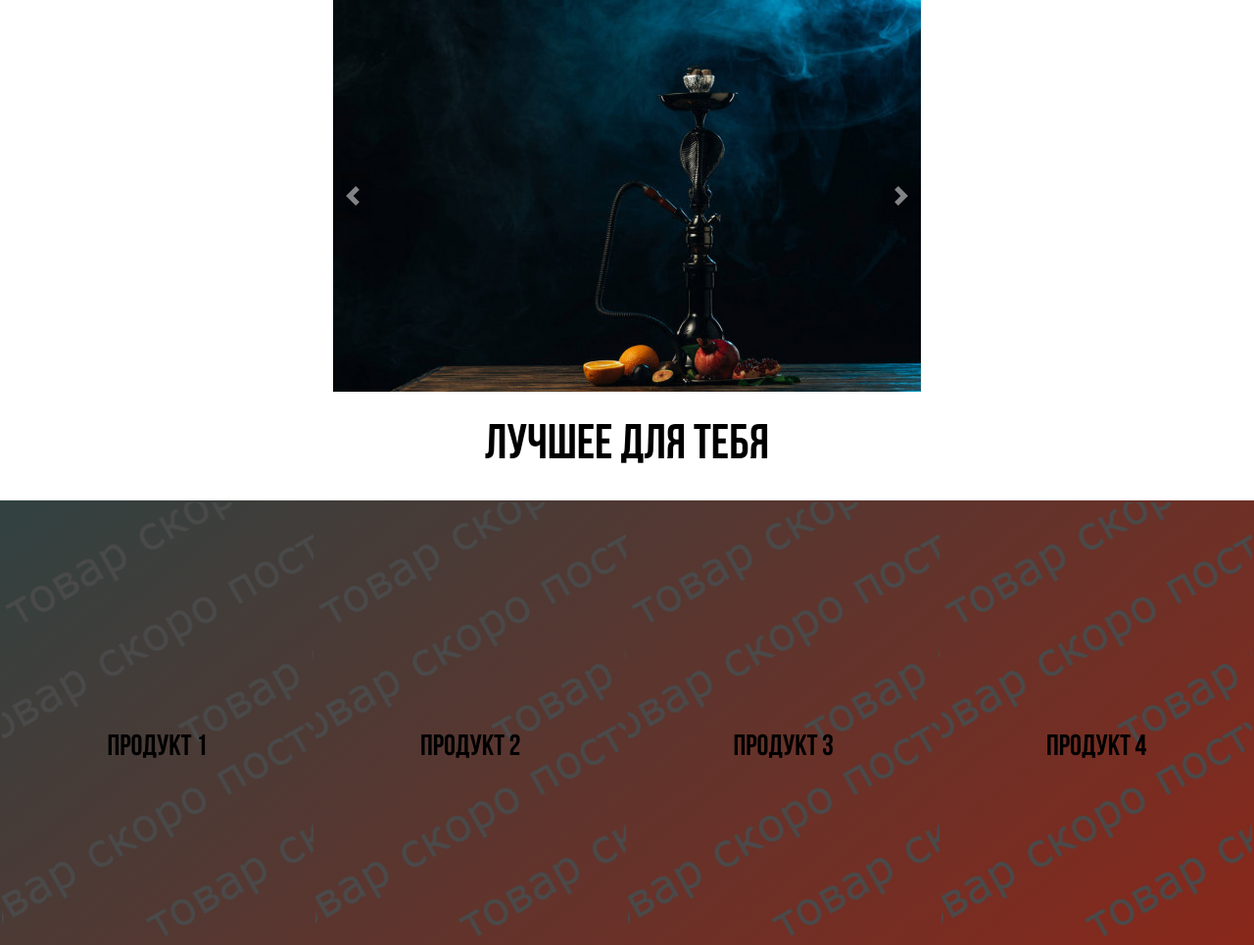
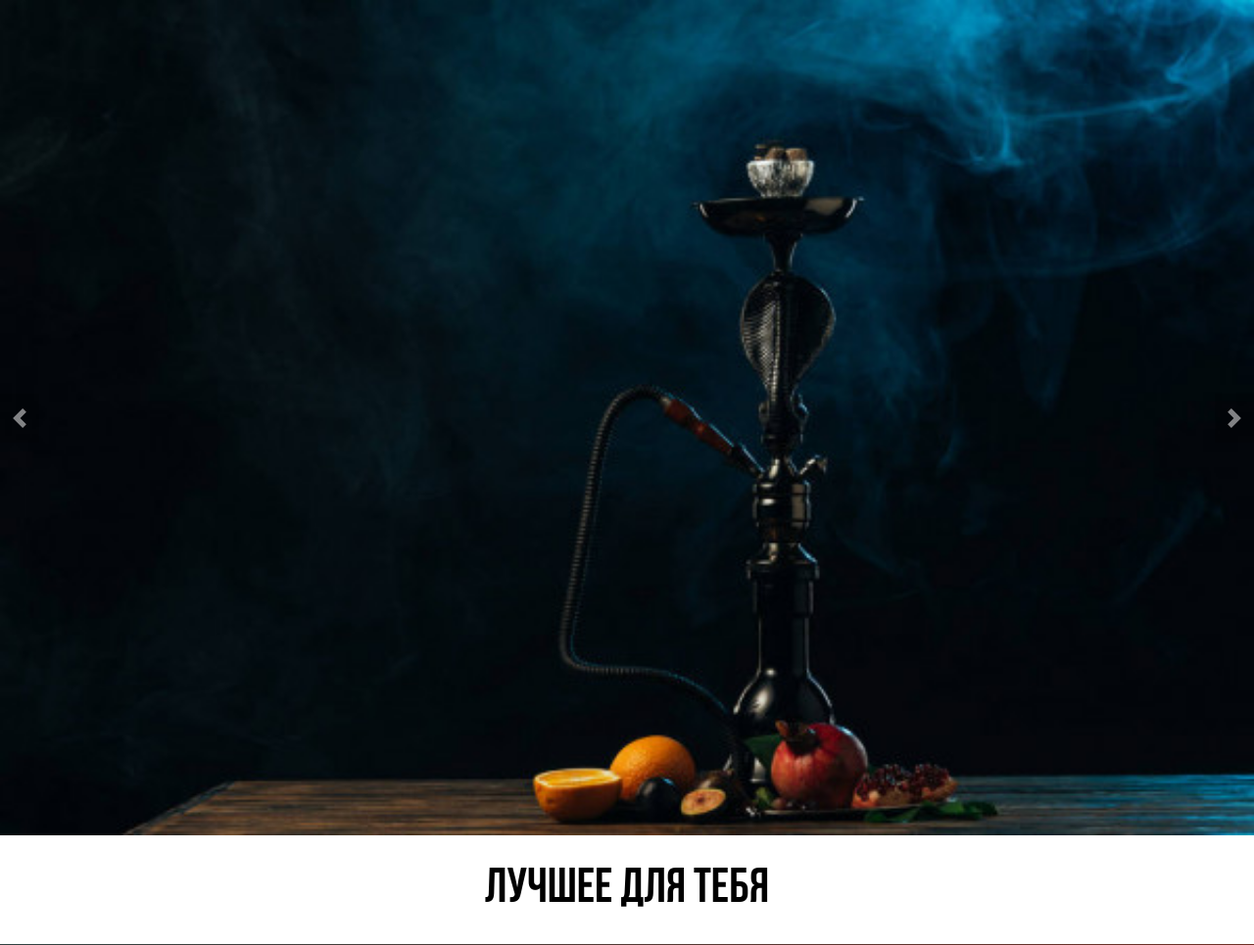
Before and after one commit to alexugarin/HookahKiller, a PHP site: page / in a window 1280 px wide; the page is wider, and only the part inside the window is pictured. Shown: the part 70-1035 px from the top of that part at 98% size. Run offline with PHP 8.4, Linux system fonts and the light colour scheme.

Commit message:
slider height

```diff
--- a/css/simple-adaptive-slider.css
+++ b/css/simple-adaptive-slider.css
@@ -8,7 +8,7 @@
 .slider {
   position: relative;
   overflow: hidden;
-  max-width: 600px;
+  max-height: 880px;
   margin-left: auto;
   margin-right: auto;
 }
```
